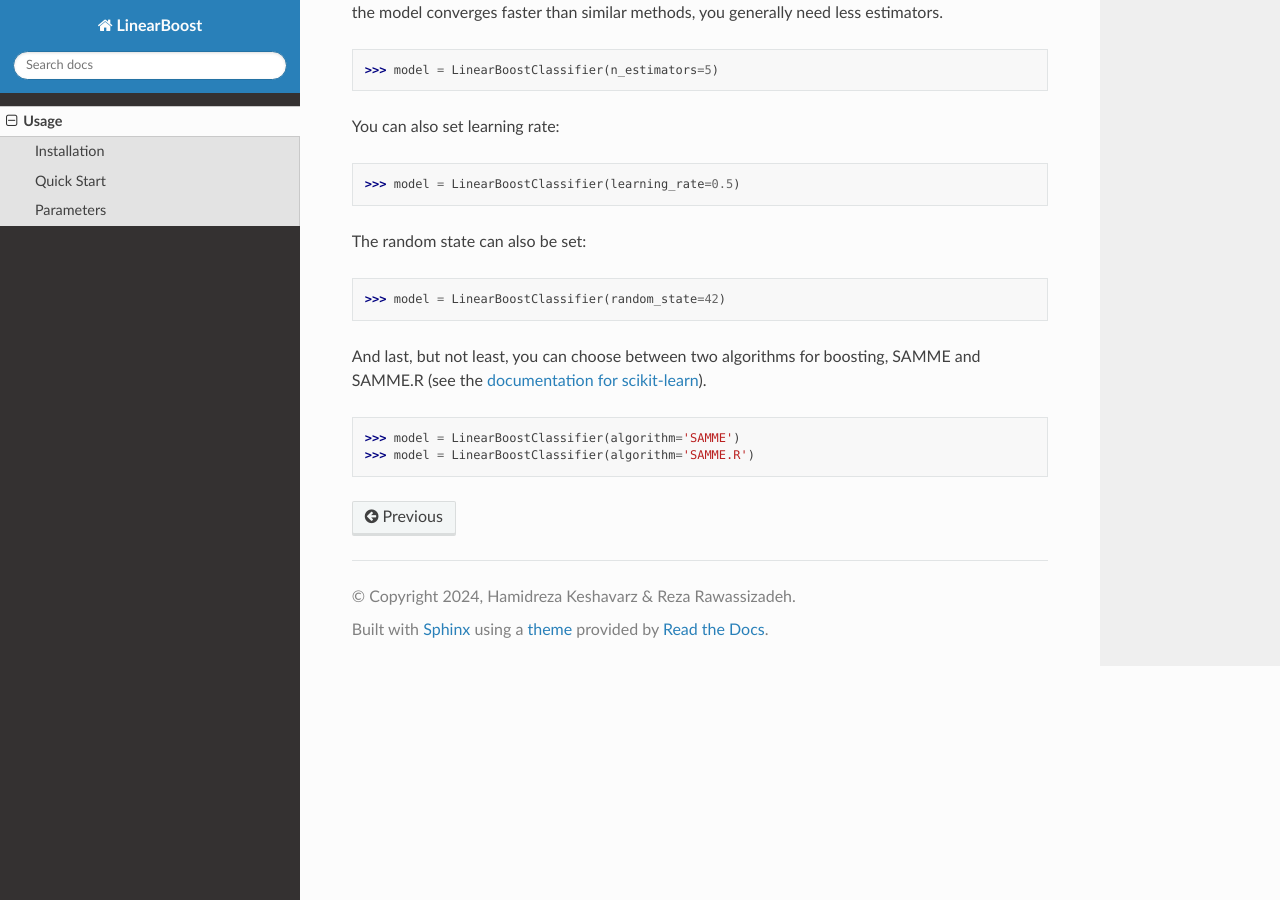
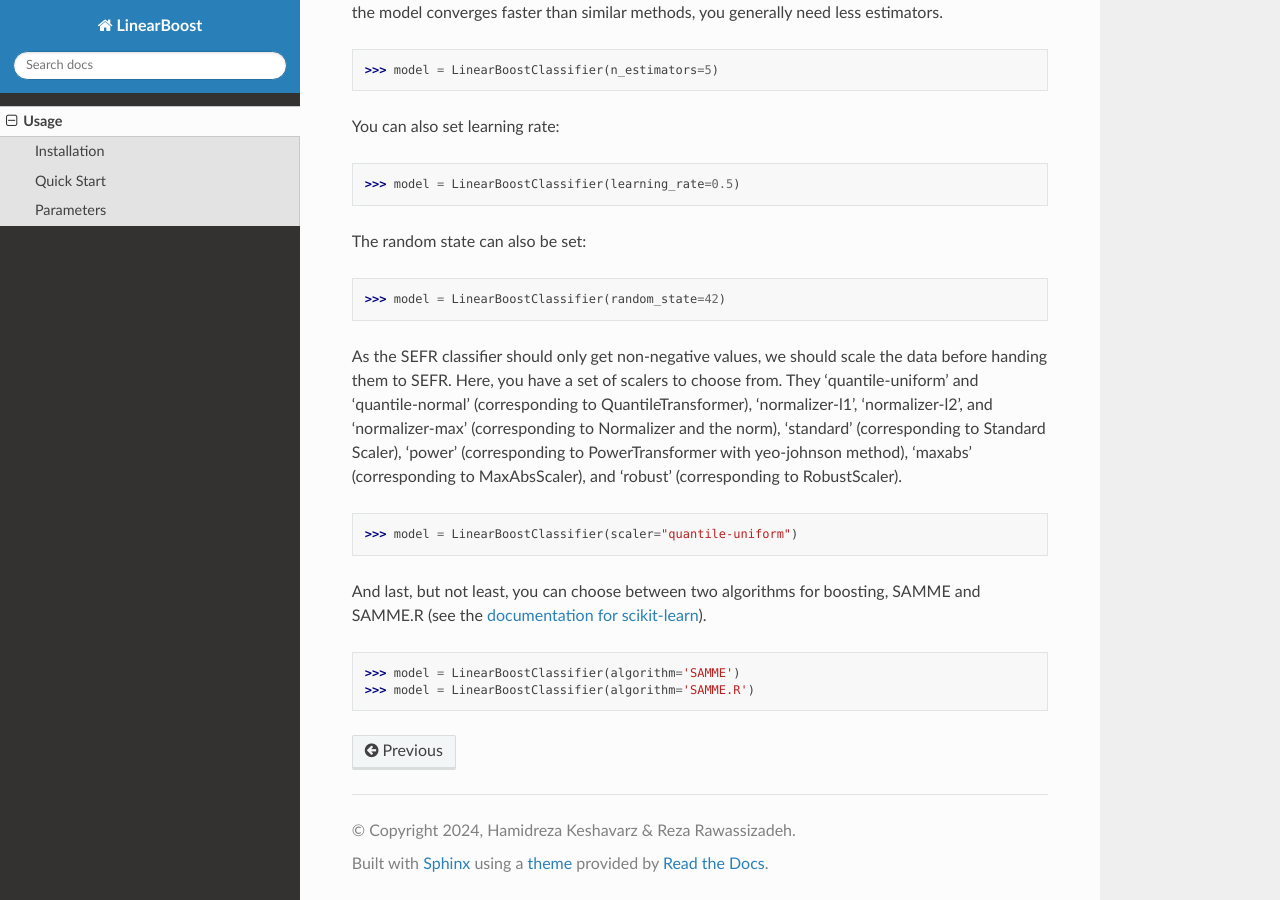
Before and after one commit to LinearBoost/LinearBoostTutorial, a Sphinx documentation site: the page built from docs/source/usage.rst, in a window 1280 px wide and 900 px high, scrolled down 916 px. Built offline with Sphinx 7.4.7 and the Read the Docs theme 3.1.0, drawn with Linux system fonts in a browser that asks for light colours.

Commit message:
Update usage.rst

```diff
--- a/docs/source/usage.rst
+++ b/docs/source/usage.rst
@@ -45,6 +45,10 @@ The random state can also be set:
 
    >>> model = LinearBoostClassifier(random_state=42)
 
+As the SEFR classifier should only get non-negative values, we should scale the data before handing them to SEFR. Here, you have a set of scalers to choose from. They 'quantile-uniform' and 'quantile-normal' (corresponding to QuantileTransformer), 'normalizer-l1', 'normalizer-l2', and 'normalizer-max' (corresponding to Normalizer and the norm), 'standard' (corresponding to Standard Scaler), 'power' (corresponding to PowerTransformer with yeo-johnson method), 'maxabs' (corresponding to MaxAbsScaler), and 'robust' (corresponding to RobustScaler).
+
+   >>> model = LinearBoostClassifier(scaler="quantile-uniform")
+
 And last, but not least, you can choose between two algorithms for boosting, SAMME and SAMME.R (see the `documentation for scikit-learn <https://scikit-learn.org/stable/modules/generated/sklearn.ensemble.AdaBoostClassifier.html>`_).
 
    >>> model = LinearBoostClassifier(algorithm='SAMME')
```
